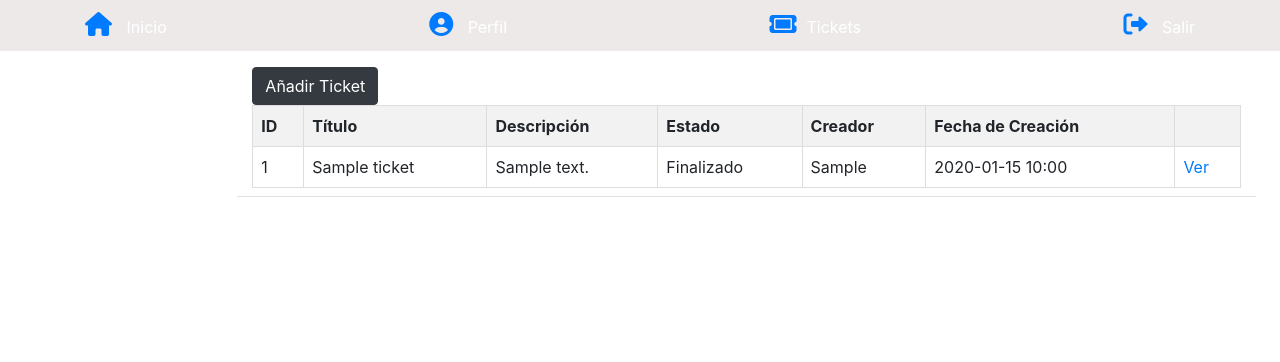
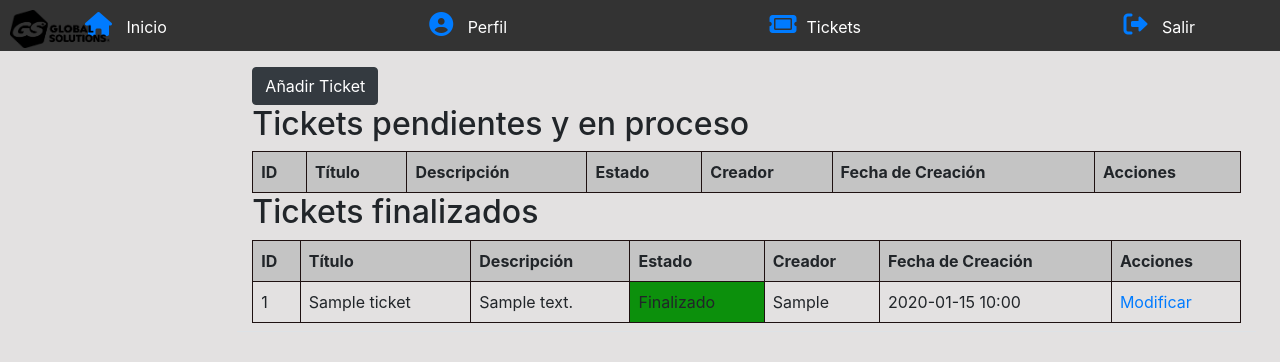
Before and after one commit to Marcos7gomez/SapFlask, a Flask app: page /ticket in a window 1280 px wide. Shown: the top 362 px of the page. Run offline with Flask 3, Linux system fonts and the light colour scheme; tables that the repository leaves empty hold one stand-in row (values such as "Sample post"); lists and menus that the app fills with data are empty; some libraries are stand-ins or nearby versions.

Commit message:
Arreglos
Se agregó colores diferentes a los distintos estados del ticket. Se agregó logo. Se muestran en un lugar distinto los tickets finalizados. El creador de cada ticket se asigna dependiendo a quien haya iniciado sesion

```diff
--- a/app.py
+++ b/app.py
@@ -208,9 +208,13 @@ def indexTicket():
     if request.method == 'POST':
         titulo = request.form['titulo']
         descripcion = request.form['descripcion']
-        creador = request.form['creador']
+        if 'usuario' in session:
+            creador = session['usuario']
+        else:
+            # Puedes manejar el caso en el que el usuario no está autenticado de otra manera
+            creador = 'Usuario no autenticado'
         # Crear un nuevo Ticket y guardarlo en la base de datos
-        nuevo_ticket = Tickets(titulo=titulo, descripcion=descripcion, estado="Pendiente", creador=creador)
+        nuevo_ticket = Tickets(titulo=titulo, descripcion=descripcion, estado="Pendiente", creador=session['usuario'])
         db.session.add(nuevo_ticket)
         db.session.commit()
 
--- a/static/css/styles2.css
+++ b/static/css/styles2.css
@@ -1,6 +1,6 @@
 
 body {
-    background-color: #e1e6ec;
+    background-color: #a7b1bf;
     margin: 0;
   }
 
@@ -33,7 +33,7 @@ font-size: 35px;
 background: linear-gradient(to bottom, #00bfff 0%, #5b6d7c 100%);
 color:#fff;
 position: relative;
-box-shadow: 1px 3px 14px  rgba(252, 243, 243, 0.5);
+box-shadow: 1px 3px 14px  rgb(255, 255, 255);
 }
 .login-body
 {
@@ -42,7 +42,7 @@ line-height: 2;
 }
 .msg {
 color: #e3dcdd;
-background-color: #f8d7da;
+background-color: #eee3e4;
 border-color: #ebe4e5;
 padding: .75rem 1.25rem;
 margin-bottom: 1rem;
@@ -79,7 +79,7 @@ padding-top: 3px;
 }
 
 .main-login{
-background-color: #fff;
+background-color: #f1ecec;
 /* shadows and rounded borders */
 -moz-border-radius: 2px;
 -webkit-border-radius: 2px;
@@ -108,7 +108,7 @@ tr:nth-child(even) {
 background-color: #f2f2f2;
 }
 tr:hover {
-background-color: #e0e0e0;
+background-color: #f0ebeb;
 }
 .material-symbols-outlined {
   font-variation-settings:
@@ -123,7 +123,7 @@ height: auto!important;
 padding: 8px 12px !important;
 }
 .input-group {
--webkit-box-shadow: 0px 2px 5px 0px rgb(250, 244, 244)!important;
+-webkit-box-shadow: 0px 2px 5px 0px rgb(218, 206, 206)!important;
 -moz-box-shadow: 0px 2px 5px 0px rgb(255, 255, 255)!important;
 box-shadow: 0px 2px 5px 0px rgb(249, 247, 247)!important;
 }
@@ -136,12 +136,22 @@ background:#5b6d7c;
 color: #ebe5e5;
 text-shadow: none;
 -webkit-box-shadow: 0px 3px 5px 0px rgb(241, 236, 236);
--moz-box-shadow: 0px 3px 5px 0px rgba(246, 239, 239, 0.31);
+-moz-box-shadow: 0px 3px 5px 0px rgba(243, 239, 239, 0.764);
 box-shadow: 0px 3px 5px 0px rgba(228, 217, 217, 0.31);
 
 }
+.pendiente-color{
+  background-color: rgb(206, 12, 12);
+
+}
+.en.progreso-color{
+  background-color: rgb(193, 193, 66);
+}
+.finalizado-color{
+  background-color: rgb(12, 144, 12);
+}
 span.input-group-addon i {
-color: #fff;
+color: #f3ecec;
 font-size: 17px;padding:10px;
 }
 
@@ -155,10 +165,25 @@ text-align: center;
 }
 
 .site-header {
-background-color: rgba(235, 230, 230, 0.85);
+background-color: rgba(20, 20, 20, 0.85);
 -webkit-backdrop-filter: saturate(180%) blur(20px);
 backdrop-filter: saturate(180%) blur(20px);
 }
 .site-header a {
 color:#fff;
 }
+/* Estilos para tickets finalizados */
+.finalizados {
+    background-color: rgb(222, 222, 231); /* Fondo azul */
+    color: rgb(0, 0, 0); /* Texto en blanco */
+}
+.logo {
+  position: absolute;
+  top: 10px;
+  left: 10px;
+}
+
+.logo img {
+  width: 100px; /* Ajusta el tamaño del logo según tus necesidades */
+  height: auto;
+}
--- a/templates/indexTicket.html
+++ b/templates/indexTicket.html
@@ -9,8 +9,8 @@
         <input type="text" id="titulo" name="titulo"><br>
         <label for="descripcion">Descripción:</label><br>
         <textarea id="descripcion" name="descripcion"></textarea><br>
-        <label for="creador">Creador:</label><br>
-        <input type="text" id="creador" name="creador"><br><br>
+        <label>Creador: {{session.usuario}}</label><br>
+
         <input type="submit" value="Crear Ticket" class="btn btn-dark">
     </form>
 <!--    <a href="{{ url_for('ver_ticket') }}"><button>Ver Tickets</button></a>-->
--- a/templates/layout.html
+++ b/templates/layout.html
@@ -1,5 +1,5 @@
 <!DOCTYPE html>
-<html>
+<html style="background-color:#e3e1e1;">
  <head>
   <meta charset="utf-8">
   <title>{% block title %}{% endblock %}</title>
@@ -11,7 +11,8 @@
 <!-- Agrega este enlace a Font Awesome en el encabezado de tu HTML -->
 <link rel="stylesheet" href="https://cdnjs.cloudflare.com/ajax/libs/font-awesome/6.2.0/css/all.min.css">
  </head>
- <body class="loggedin">
+ <body class="loggedin" style="background-color:#e3e1e1;">
+
  <nav class="site-header sticky-top py-1">
       <div class="container d-flex flex-column flex-md-row justify-content-between">
   <a class="py-2 d-none d-md-inline-block" href="{{ url_for('home') }}"><i class="fas fa-home icono-ticket"></i> Inicio</a>
@@ -19,6 +20,9 @@
   <a class="py-2 d-none d-md-inline-block" href="{{ url_for('ticket') }}"><i class="fas fa-ticket icono-ticket"></i>Tickets</a><a class="py-2 d-none d-md-inline-block" href="{{ url_for('logout') }}"><i class="fas fa-sign-out-alt icono-ticket"></i> Salir</a>
 
       </div>
+     <div class="logo">
+    <img src="{{ url_for('static', filename='images/LogoGlobal.png') }}" alt="Logo de la empresa">
+</div>
     </nav>
 
 
--- a/templates/login.html
+++ b/templates/login.html
@@ -1,5 +1,5 @@
 <!DOCTYPE html>
-<html style="background-color:#695656;">
+<html style="background: color #8d8a8a;;">
  <head>
   <meta charset="utf-8">
   <title>Iniciar sesión</title>
@@ -9,7 +9,7 @@
  <script src="https://maxcdn.bootstrapcdn.com/bootstrap/4.1.1/js/bootstrap.min.js"></script>
  <script src="https://cdnjs.cloudflare.com/ajax/libs/jquery/3.2.1/jquery.min.js"></script>
  </head>
- <body style="background-color:#695656;"></body>
+ <body style="background-color:#8d8a8a;"></body>
   <div class="login-box" >
   <div class="login-header">Iniciar sesión</div>
   <div class="login-body">
--- a/templates/register.html
+++ b/templates/register.html
@@ -1,5 +1,5 @@
 <!DOCTYPE html>
-<html style="background-color:#ccc;">
+<html style="background-color:#8d8a8a;">
  <head>
   <meta charset="utf-8">
   <title>Crear cuenta</title>
@@ -10,7 +10,7 @@
   <link href='https://fonts.googleapis.com/css?family=Oxygen' rel='stylesheet' type='text/css'>
   <link href="https://maxcdn.bootstrapcdn.com/bootstrap/4.1.1/css/bootstrap.min.css" rel="stylesheet" id="bootstrap-css">
  </head>
- <body style="background-color:#ccc;">
+ <body style="background-color:#8d8a8a;">
 
       <div class="login-box">
         <div class="login-header">Registrar nuevo usuario</div>
--- a/templates/ver_ticket.html
+++ b/templates/ver_ticket.html
@@ -12,13 +12,13 @@
         }
 
         th, td {
-            border: 1px solid #ddd;
+            border: 1px solid #1e1111;
             text-align: left;
             padding: 8px;
         }
 
         th {
-            background-color: #f2f2f2;
+            background-color: #c4c4c4;
         }
 
         tr:nth-child(even) {
@@ -26,10 +26,11 @@
         }
 
         tr:hover {
-            background-color: #e0e0e0;
+            background-color: #ebe7e7;
         }
     </style>
 <div>
+    <h2>Tickets pendientes y en proceso</h2>
         <table border="1">
         <thead>
             <tr>
@@ -39,20 +40,54 @@
                 <th>Estado</th>
                 <th>Creador</th>
                 <th>Fecha de Creación</th>
-                <th></th>
+                <th>Acciones</th>
             </tr>
         </thead>
         <tbody>
             {% for ticket in tickets %}
+            {% if ticket.estado in ['Pendiente', 'En Progreso'] %}
                 <tr>
                     <td>{{ ticket.id }}</td>
                     <td>{{ ticket.titulo }}</td>
                     <td>{{ ticket.descripcion }}</td>
-                    <td>{{ ticket.estado }}</td>
+                    <td class="{{ ticket.estado|lower }}-color"> {{ticket.estado}}</td>
                     <td>{{ ticket.creador }}</td>
                     <td>{{ ticket.fecha_creacion.strftime('%Y-%m-%d %H:%M') }}</td>
-                   <td><a href="{{ url_for('ver_detalle_Tick', id=ticket.id) }}">Ver</a></td>
+                   <td><a href="{{ url_for('ver_detalle_Tick', id=ticket.id) }}">Modificar</a></td>
                 </tr>
+                {% endif %}
+            {% endfor %}
+        </tbody>
+    </table>
+</div>
+
+<div>
+    <h2>Tickets finalizados</h2>
+    <table border="1">
+        <thead>
+            <tr>
+                <th>ID</th>
+                <th>Título</th>
+                <th>Descripción</th>
+                <th>Estado</th>
+                <th>Creador</th>
+                <th>Fecha de Creación</th>
+                <th>Acciones</th>
+            </tr>
+        </thead>
+        <tbody>
+            {% for ticket in tickets %}
+                {% if ticket.estado == 'Finalizado' %}
+                    <tr class="finalizado">
+                        <td>{{ ticket.id }}</td>
+                        <td>{{ ticket.titulo }}</td>
+                        <td>{{ ticket.descripcion }}</td>
+                        <td class="{{ ticket.estado|lower }}-color">{{ ticket.estado }}</td>
+                        <td>{{ ticket.creador }}</td>
+                        <td>{{ ticket.fecha_creacion.strftime('%Y-%m-%d %H:%M') }}</td>
+                        <td><a href="{{ url_for('ver_detalle_Tick', id=ticket.id) }}">Modificar</a></td>
+                    </tr>
+                {% endif %}
             {% endfor %}
         </tbody>
     </table>
```
Also changed, not shown: static/images/LogoGlobal.png (added).
